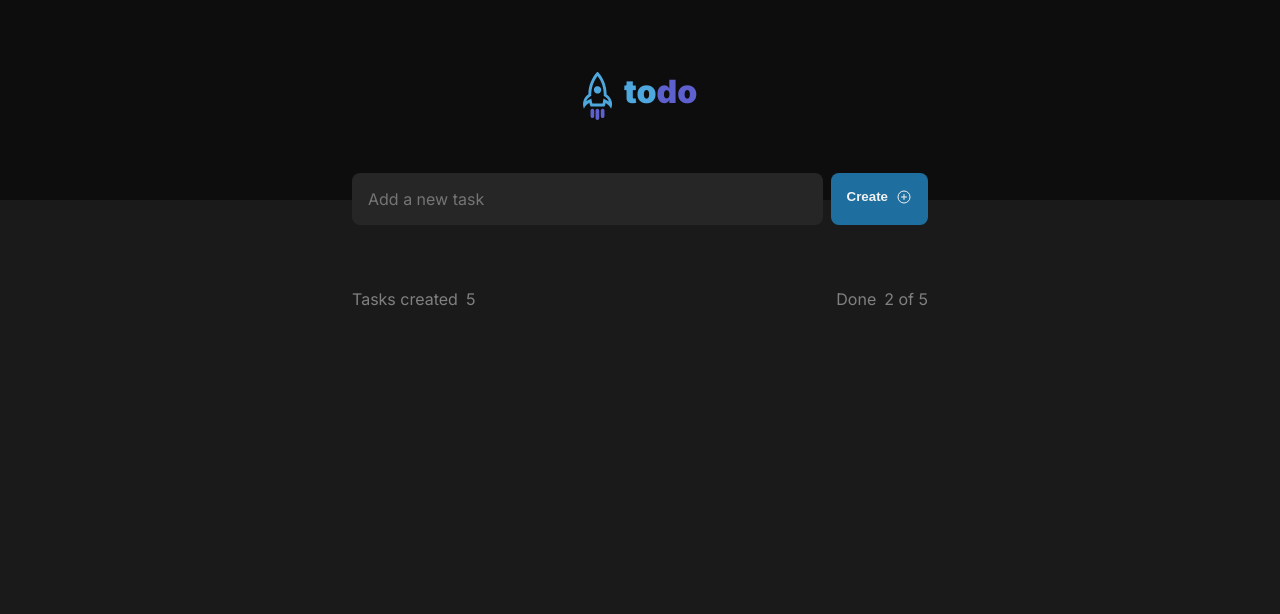
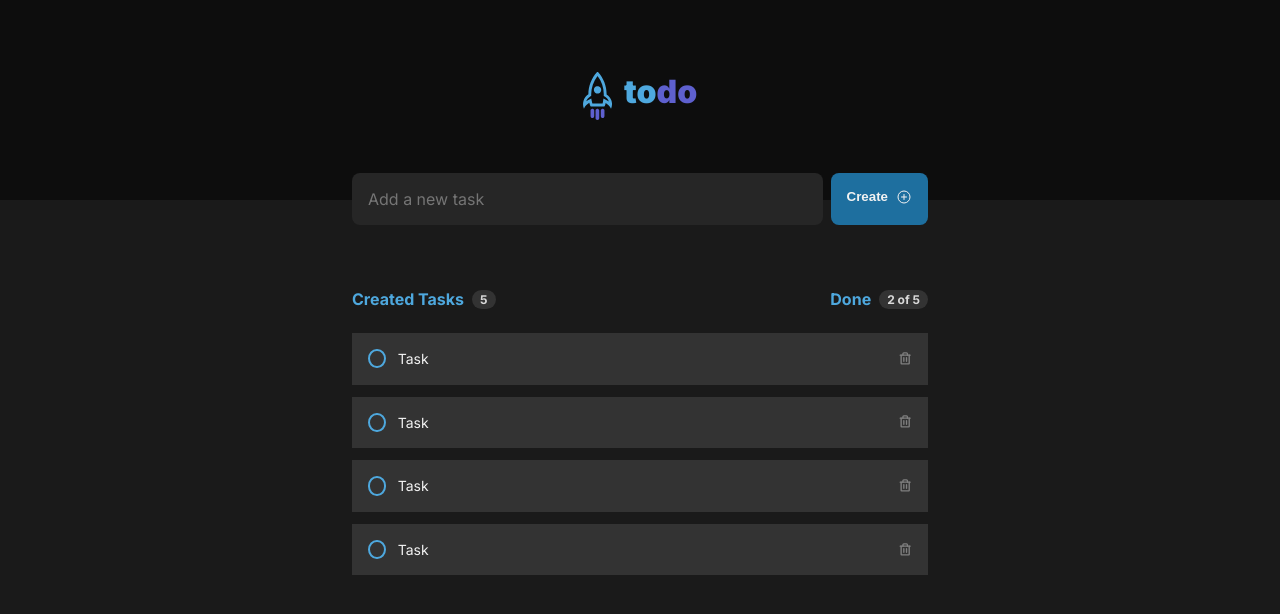
Before and after one commit to samantafluture/todo-app-reactjs-ts, a React (Vite) app: page / in a window 1280 px wide. Shown: the top 614 px of the page. Built offline with nearby package versions, Linux system fonts and the light colour scheme.

Commit message:
create filter counter for task list

```diff
--- a/src/App.tsx
+++ b/src/App.tsx
@@ -1,9 +1,10 @@
 import { Header } from './components/Header';
 import { NewTask } from './components/NewTask';
-import { Task } from './components/Task';
+import { TaskCounter } from './components/TaskCounter';
 
 import styles from './App.module.css';
 import './global.css';
+import { Task } from './components/Task';
 
 export function App() {
 	return (
@@ -12,6 +13,10 @@ export function App() {
 
 			<div className={styles.wrapper}>
 				<NewTask />
+				<TaskCounter />
+				<Task />
+				<Task />
+				<Task />
 				<Task />
 			</div>
 		</>
--- a/src/components/NewTask.tsx
+++ b/src/components/NewTask.tsx
@@ -11,5 +11,6 @@ export function NewTask() {
                 <PlusCircle size={16}/>
             </button>
         </form>
+
 	);
 }
--- a/src/components/Task.module.css
+++ b/src/components/Task.module.css
@@ -1,13 +1,42 @@
-.taskList {
-    margin-top: 4rem;
-}
+.task {
+    margin: 0.75rem 0;
+    padding: 1rem;
+    background-color: var(--gray-400);
 
-.taskList header,
-.taskListHeader {
     display: flex;
+    gap: 0.75rem;
+    align-items: center;
     justify-content: space-between;
 }
 
-.taskListHeader {
-    gap: 0.5rem;
+.task input[type="checkbox"] {
+    -webkit-appearance: none;
+    background-color: transparent;
+    border: 2px solid var(--blue);
+    outline: 0;
+    width: 1.2rem;
+    height: 1.2rem;
+    border-radius: 50%;
 }
+
+.task input[type="checkbox"]:checked {
+    background-color: var(--purple-dark);
+    border: 2px solid var(--purple-dark);
+    position: relative;
+}
+
+.task input[type="checkbox"]:checked:after {
+    content: '\2714';
+	position: absolute;
+	top: 0px;
+    left: 2px;
+	color: var(--white);
+    font-size: 0.75rem;
+}
+
+.taskContent {
+    color: var(--gray-100);
+    font-size: 0.875rem;
+    line-height: 1.4;
+    width: 100%;
+}
--- a/src/components/Task.tsx
+++ b/src/components/Task.tsx
@@ -1,18 +1,14 @@
+import { Trash, Check } from 'phosphor-react';
+
 import styles from './Task.module.css';
 
 export function Task() {
 	return (
-		<div className={styles.taskList}>
-			<header>
-				<div className={styles.taskListHeader}>
-					<p>Tasks created</p>
-					<span>5</span>
-				</div>
-                <div className={styles.taskListHeader}>
-					<p>Done</p>
-					<span>2 of 5</span>
-				</div>
-			</header>
-		</div>
+			<div className={styles.task}>
+                <input type="checkbox" className={styles.taskCheckbox} />
+				<article className={styles.taskContent}>Task</article>
+                <Trash size={16} weight="bold" />
+			</div>
+
 	);
 }
--- /dev/null
+++ b/src/components/TaskCounter.module.css
@@ -0,0 +1,28 @@
+.taskCounter {
+    margin: 4rem 0 1.5rem;
+}
+
+.taskCounter,
+.counterInfo {
+    display: flex;
+    justify-content: space-between;
+    align-items: center;
+}
+
+.counterInfo {
+    gap: 0.5rem;
+    font-weight: bold;
+}
+
+.counterInfo > p {
+    color: var(--blue);
+}
+
+.counterInfo > span {
+    font-size: 0.75rem;
+    color: var(--gray-200);
+    background-color: var(--gray-400);
+    /* padding: 0.125rem 0.5rem; */
+    padding: 2px 8px;
+    border-radius: 999px;
+}
--- /dev/null
+++ b/src/components/TaskCounter.tsx
@@ -0,0 +1,16 @@
+import styles from './TaskCounter.module.css';
+
+export function TaskCounter() {
+	return (
+			<div className={styles.taskCounter}>
+				<div className={styles.counterInfo}>
+					<p>Created Tasks</p>
+					<span>5</span>
+				</div>
+                <div className={styles.counterInfo}>
+					<p>Done</p>
+					<span>2 of 5</span>
+				</div>
+			</div>
+	);
+}
```
